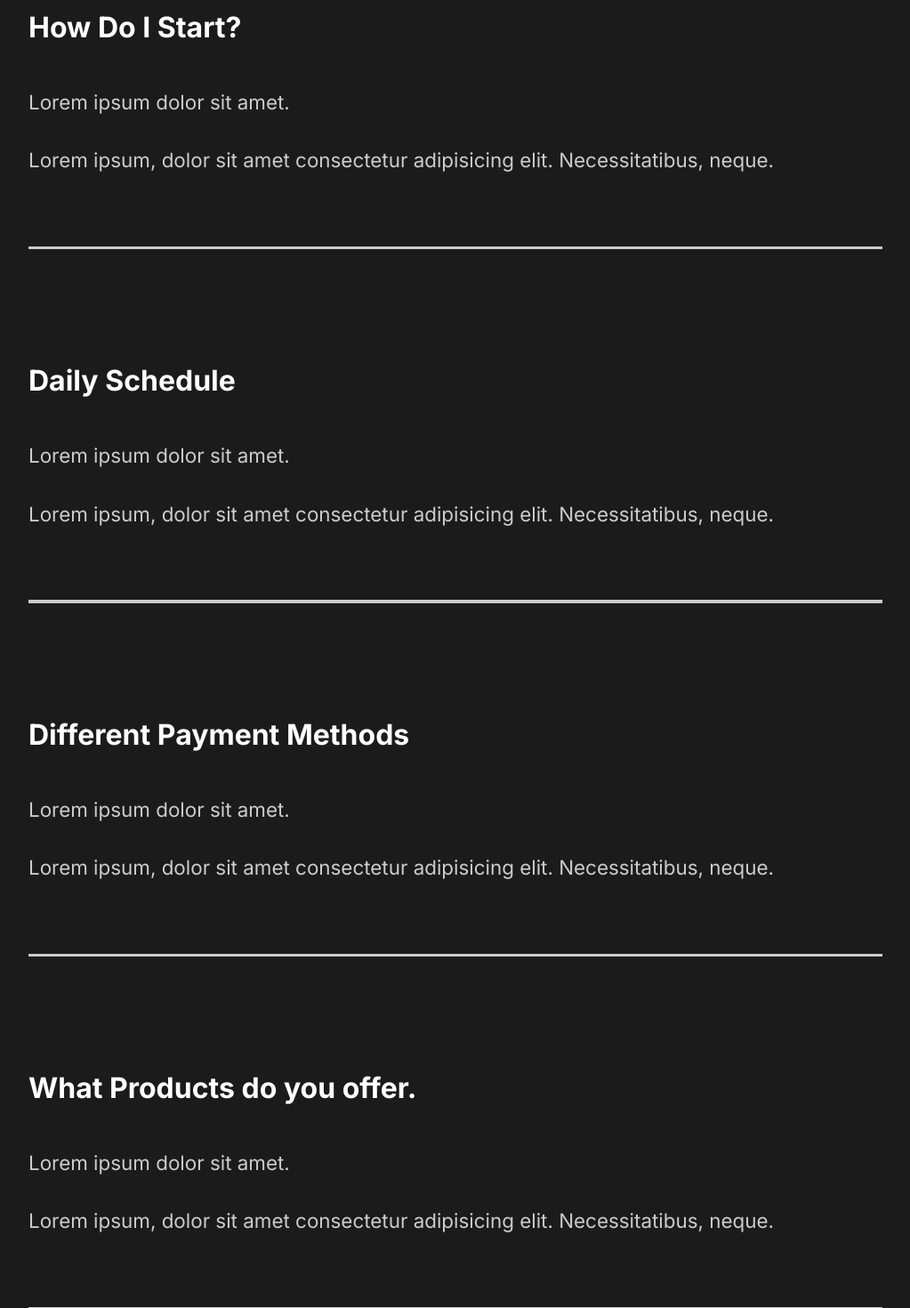
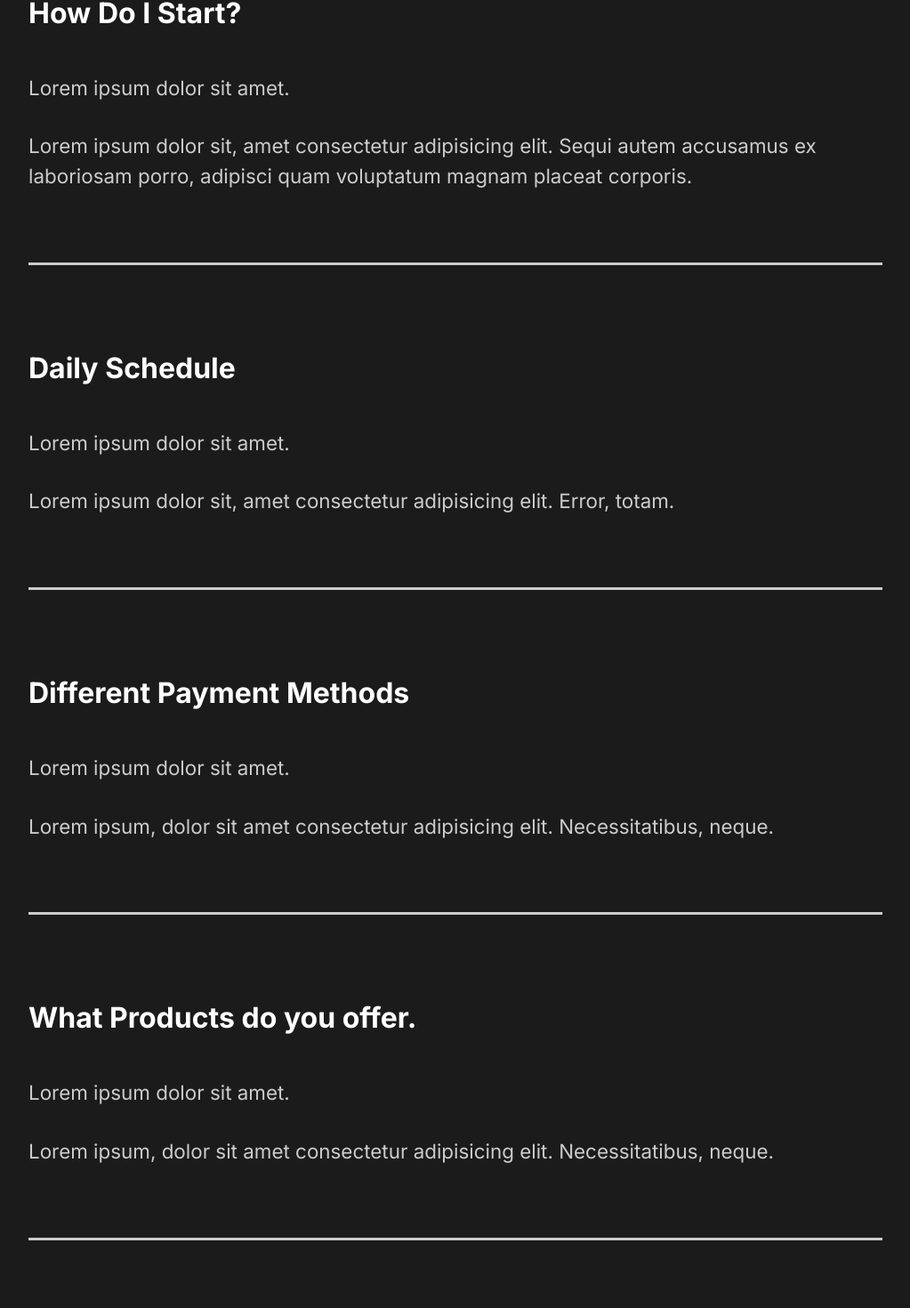
Before and after one commit to jwambugu/capture, a React (Vite) app: page / in a window 1280 px wide. Shown: the part 2454-3924 px from the top of the page at 89% size, without its empty margins (128-1151 px from the left). Built offline with nearby package versions, Linux system fonts and the light colour scheme.

Commit message:
Animate faq section

```diff
--- a/src/components/FaqSection.jsx
+++ b/src/components/FaqSection.jsx
@@ -1,6 +1,9 @@
 // Styled Components
 import styled from "styled-components";
 import { About } from "../styles";
+import Toggle from "./Toggle";
+
+import { AnimateSharedLayout } from "framer-motion";
 
 function FaqSection() {
   return (
@@ -8,8 +11,29 @@ function FaqSection() {
       <h2>
         Any Questions <span>FAQ</span>
       </h2>
-      <div className="question">
-        <h4>How Do I Start?</h4>
+      <AnimateSharedLayout>
+        <Toggle title="How Do I Start?">
+          <div className="answer">
+            <p>Lorem ipsum dolor sit amet.</p>
+            <p>
+              Lorem ipsum dolor sit, amet consectetur adipisicing elit. Sequi
+              autem accusamus ex laboriosam porro, adipisci quam voluptatum
+              magnam placeat corporis.
+            </p>
+          </div>
+        </Toggle>
+
+        <Toggle title="Daily Schedule">
+          <div className="answer">
+            <p>Lorem ipsum dolor sit amet.</p>
+            <p>
+              Lorem ipsum dolor sit, amet consectetur adipisicing elit. Error,
+              totam.
+            </p>
+          </div>
+        </Toggle>
+
+        <Toggle title="Different Payment Methods">
           <div className="answer">
             <p>Lorem ipsum dolor sit amet.</p>
             <p>
@@ -17,10 +41,9 @@ function FaqSection() {
               Necessitatibus, neque.
             </p>
           </div>
-        <div className="faq-line" />
-      </div>
-      <div className="question">
-        <h4>Daily Schedule</h4>
+        </Toggle>
+
+        <Toggle title="What Products do you offer.">
           <div className="answer">
             <p>Lorem ipsum dolor sit amet.</p>
             <p>
@@ -28,30 +51,8 @@ function FaqSection() {
               Necessitatibus, neque.
             </p>
           </div>
-        <div className="faq-line" />
-      </div>
-      <div className="question">
-        <h4>Different Payment Methods</h4>
-        <div className="answer">
-          <p>Lorem ipsum dolor sit amet.</p>
-          <p>
-            Lorem ipsum, dolor sit amet consectetur adipisicing elit.
-            Necessitatibus, neque.
-          </p>
-        </div>
-        <div className="faq-line" />
-      </div>
-      <div className="question">
-        <h4>What Products do you offer.</h4>
-        <div className="answer">
-          <p>Lorem ipsum dolor sit amet.</p>
-          <p>
-            Lorem ipsum, dolor sit amet consectetur adipisicing elit.
-            Necessitatibus, neque.
-          </p>
-        </div>
-        <div className="faq-line" />
-      </div>
+        </Toggle>
+      </AnimateSharedLayout>
     </Faq>
   );
 }
@@ -71,20 +72,20 @@ const Faq = styled(About)`
   .faq-line {
     background: #cccccc;
     height: 0.2rem;
-    margin: 2rem 0rem;
+    margin: 2rem 0;
     width: 100%;
   }
 
   .question {
-    padding: 3rem 0rem;
+    padding: 2rem 0;
     cursor: pointer;
   }
 
   .answer {
-    padding: 2rem 0rem;
+    padding: 2rem 0;
 
     p {
-      padding: 1rem 0rem;
+      padding: 1rem 0;
     }
   }
 `;
--- /dev/null
+++ b/src/components/Toggle.jsx
@@ -0,0 +1,16 @@
+import { useState } from "react";
+import { motion } from "framer-motion";
+
+const Toggle = ({ children, title }) => {
+  const [toggle, setToggle] = useState(true);
+
+  return (
+    <motion.div layout onClick={() => setToggle(!toggle)} className="question">
+      <motion.h4 layout>{title}</motion.h4>
+      {toggle ? children : ""}
+      <div className="faq-line" />
+    </motion.div>
+  );
+};
+
+export default Toggle;
```
Lines whose indentation alone changed are shown as unchanged.
